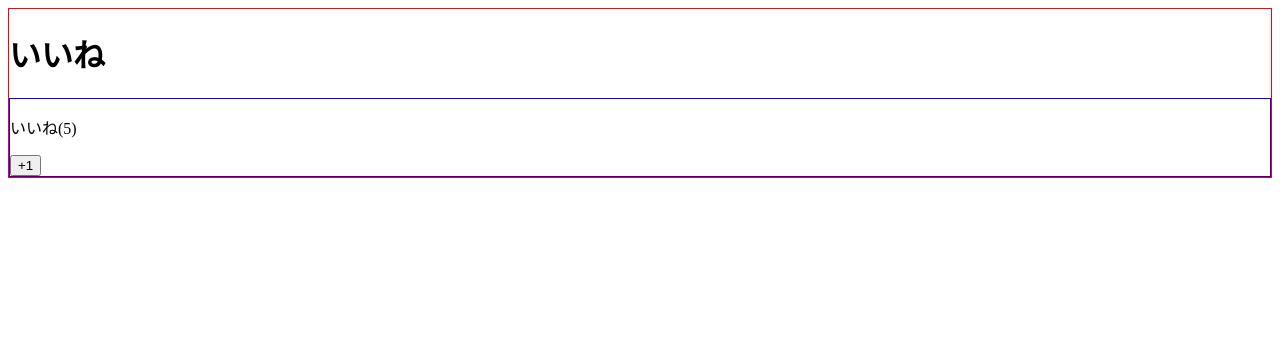
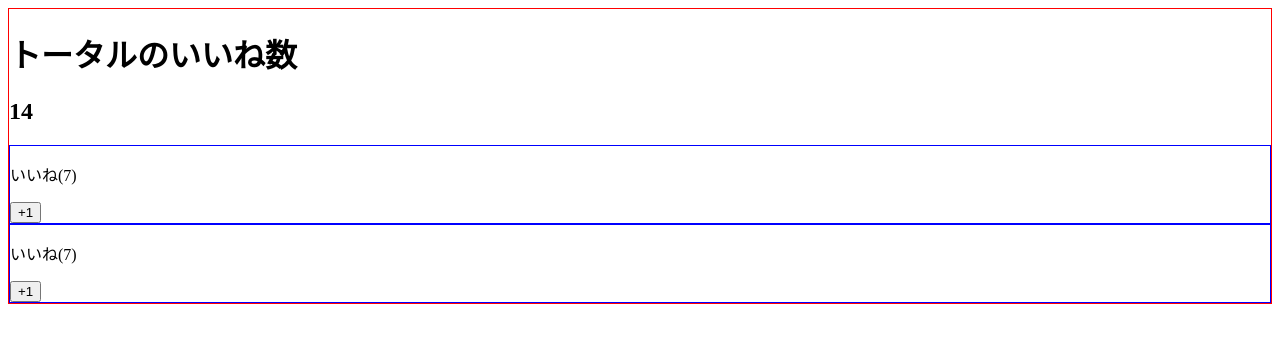
Before and after one commit to nagai0829/udemy_vue.js, a Vue app: page / in a window 1280 px wide. Shown: the top 342 px of the page. Built offline with nearby package versions, Linux system fonts and the light colour scheme.

Commit message:
セクション7コンポーネント

```diff
--- a/src/App.vue
+++ b/src/App.vue
@@ -1,7 +1,10 @@
 <template>
   <div>
     <LikeHeader></LikeHeader>
-    <LikeNumber></LikeNumber>
+    <h2>{{ number }}</h2>
+    <!-- @〇〇子から親への受け口 -->
+    <LikeNumber :totalNumber="number" @my-click="incrementNumber"></LikeNumber>
+    <LikeNumber :totalNumber="number"></LikeNumber>
   </div>
 </template>
 
@@ -10,9 +13,19 @@
 import LikeHeader from "./components/LikeHeader.vue";
 
 export default {
+  data() {
+    return {
+      number: 14
+    }
+  },
   // ローカル登録
   components: {
     LikeHeader
+  },
+  methods: {
+    incrementNumber(value) {
+      this.number = value;
+    }
   }
 }
 </script>
--- a/src/components/LikeHeader.vue
+++ b/src/components/LikeHeader.vue
@@ -1,3 +1,3 @@
 <template>
-    <h1>いいね</h1>
+    <h1>トータルのいいね数</h1>
 </template>
--- a/src/components/LikeNumber.vue
+++ b/src/components/LikeNumber.vue
@@ -1,6 +1,6 @@
 <template>
     <div>
-        <p>いいね({{ number }})</p>
+        <p>いいね({{ halfNumber }})</p>
         <button @click="increment">+1</button>
     </div>
 
@@ -8,17 +8,19 @@
 
 <script>
 export default {
-  data: function() {
-    return {
-      number: 5
+  props: ["totalNumber"],
+  computed: {
+    halfNumber() {
+      return this.totalNumber / 2;
     }
   },
   methods: {
       increment() {
-          this.number += 1;
+        // 子から親への送り口$emit("〇〇",　第2引数),$emitでカスタムイベントが作れる
+          this.$emit("my-click", this.totalNumber + 1);
       }
   }
-}
+};
 </script>
 
 <style scoped>
```
